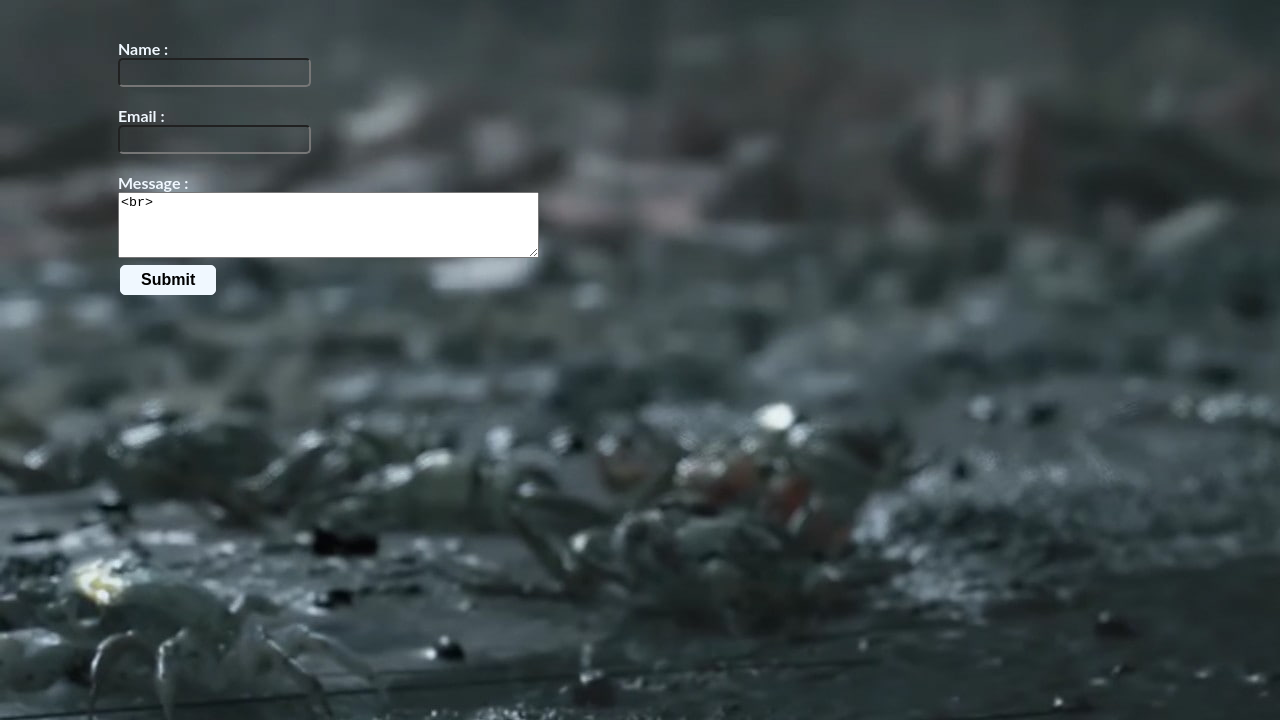
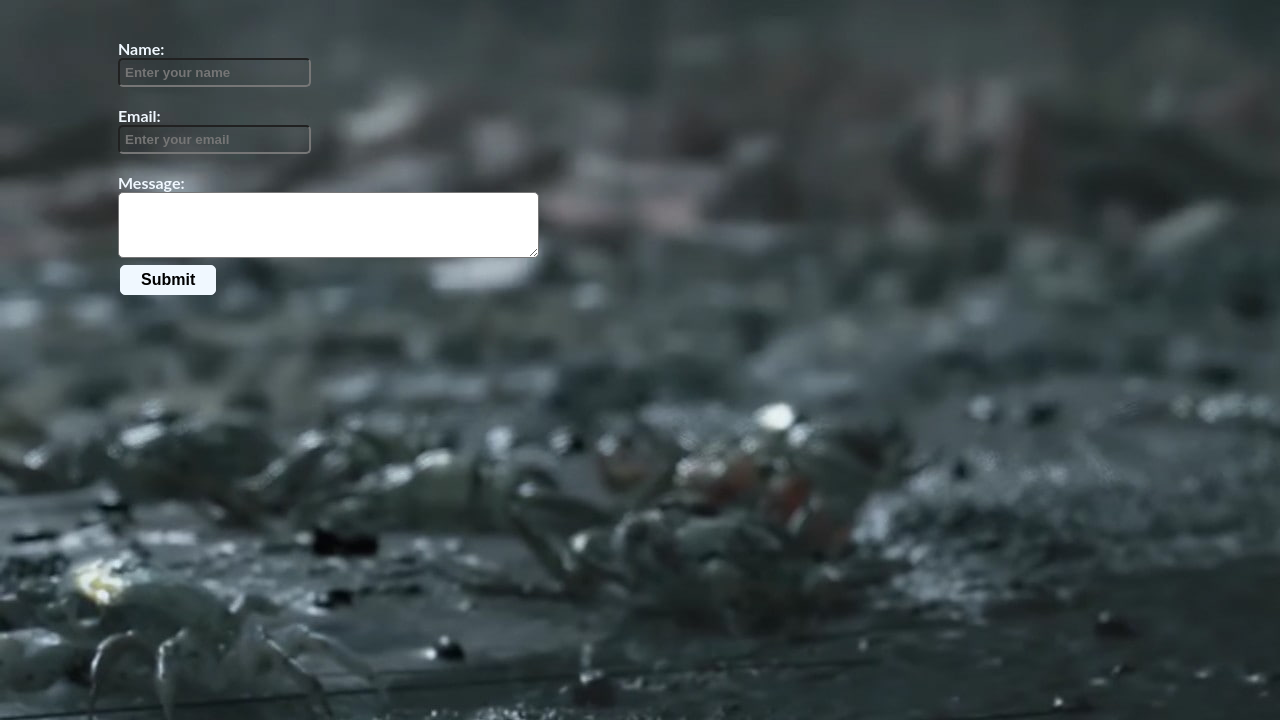
Before and after one commit to jokoss92/blog-humble-fox, a plain HTML site: page contact.html in a window 1280 px wide. Shown: the part 80-800 px from the top of the page. Drawn offline with Linux system fonts and the light colour scheme.

Commit message:
edit contact and add css

```diff
--- /dev/null
+++ b/contact.css
@@ -0,0 +1,8 @@
+textarea {
+    color:black;
+    border-radius: 5px;
+}
+
+.contactInput {
+    text-align: left;
+}
--- a/contact.html
+++ b/contact.html
@@ -6,6 +6,7 @@
     <meta name="viewport" content="width=device-width, initial-scale=1.0">
     <meta http-equiv="X-UA-Compatible" content="ie=edge">
     <link href="style.css" type="text/css" rel="stylesheet">
+    <link href="contact.css" type="text/css" rel="stylesheet">
     <link href="form.css" type="text/css" rel="stylesheet">
     <title>Contact Us</title>
 </head>
@@ -13,12 +14,12 @@
 <body>
     <form>
         <h1>Contact Us</h1>
-        <br>Name : <br>
-        <input type="text"><br>
-        <br>Email : <br>
-        <input type="text"><br>
-        <br>Message : <br>
-        <textarea rows="4" cols="50"><br>
+        <br>Name: <br>
+        <input class="contactInput" type="text" placeholder="Enter your name"><br>
+        <br>Email: <br>
+        <input class="contactInput" type="text" placeholder="Enter your email"><br>
+        <br>Message: <br>
+        <textarea rows="4" cols="50" placeholder="Enter your message...">
     </textarea>
     <br>
     <input class="button" type="submit" value="Submit">
```
